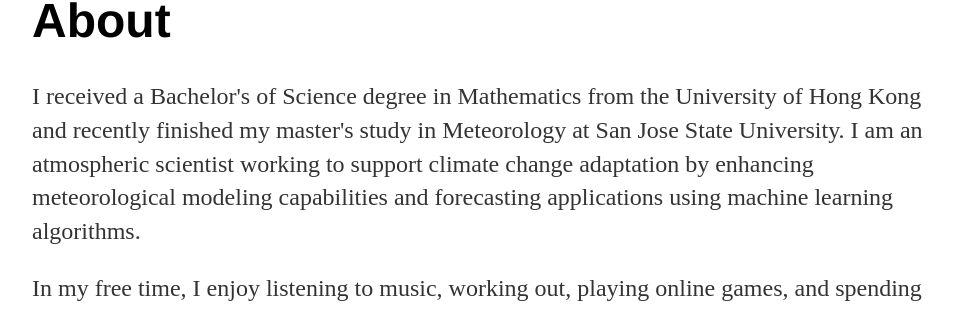
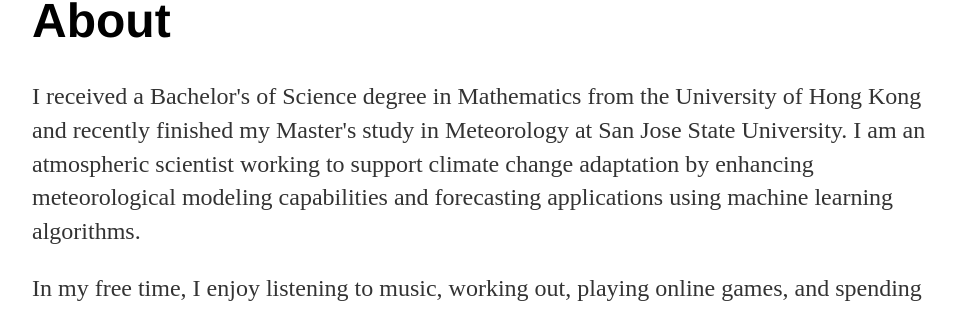
Before and after one commit to joycelwy22/joycelwy22.github.io, a Jekyll site: the page built from about/index.html, in a window 1280 px wide. Shown: the part 117-429 px from the top of the page, without its empty margins (160-1119 px from the left). Built offline with Jekyll 4.4.1, drawn with Linux system fonts in a browser that asks for light colours.

```diff
--- a/about/index.html
+++ b/about/index.html
@@ -5,7 +5,7 @@ title: About Joyce Leung
 <div class="blurb">
 	<h1>About</h1>
 	<p>I received a Bachelor's of Science degree in Mathematics from the University of
-		Hong Kong and recently finished my master's study in Meteorology at San Jose State
+		Hong Kong and recently finished my Master's study in Meteorology at San Jose State
 		University. I am an atmospheric scientist working to support climate change adaptation by
 		enhancing meteorological modeling capabilities and forecasting applications using machine
 		learning algorithms.  </p>
```
